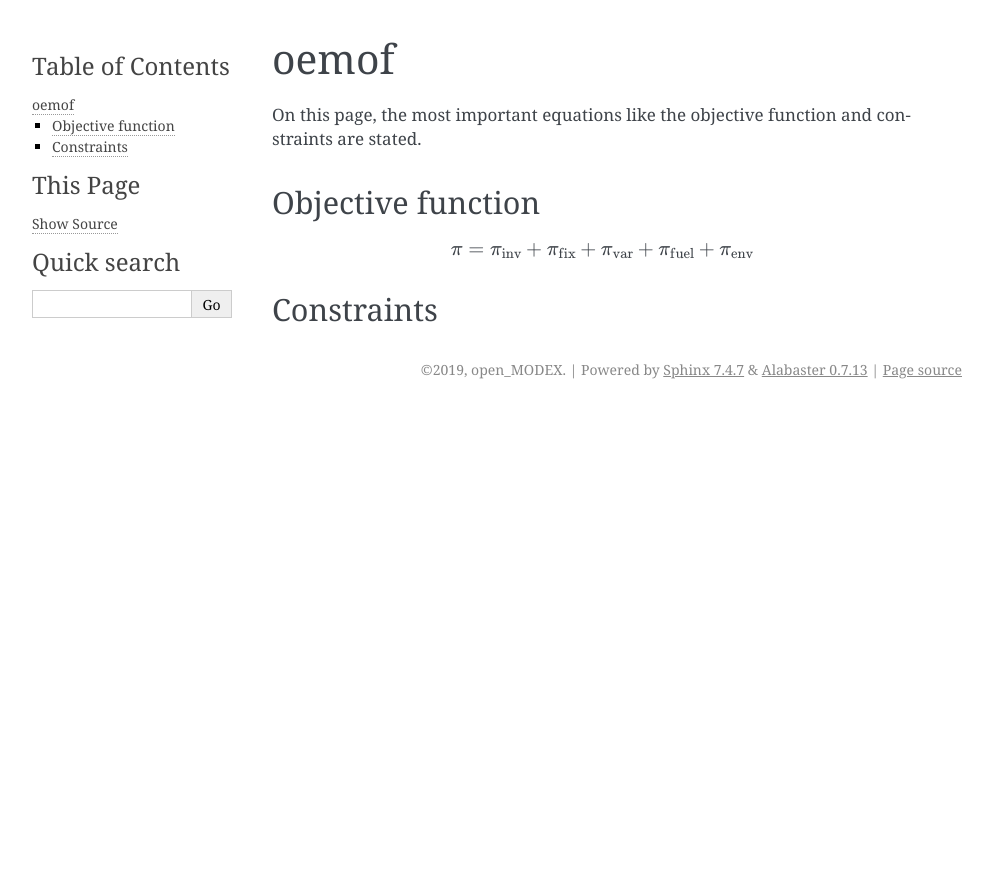
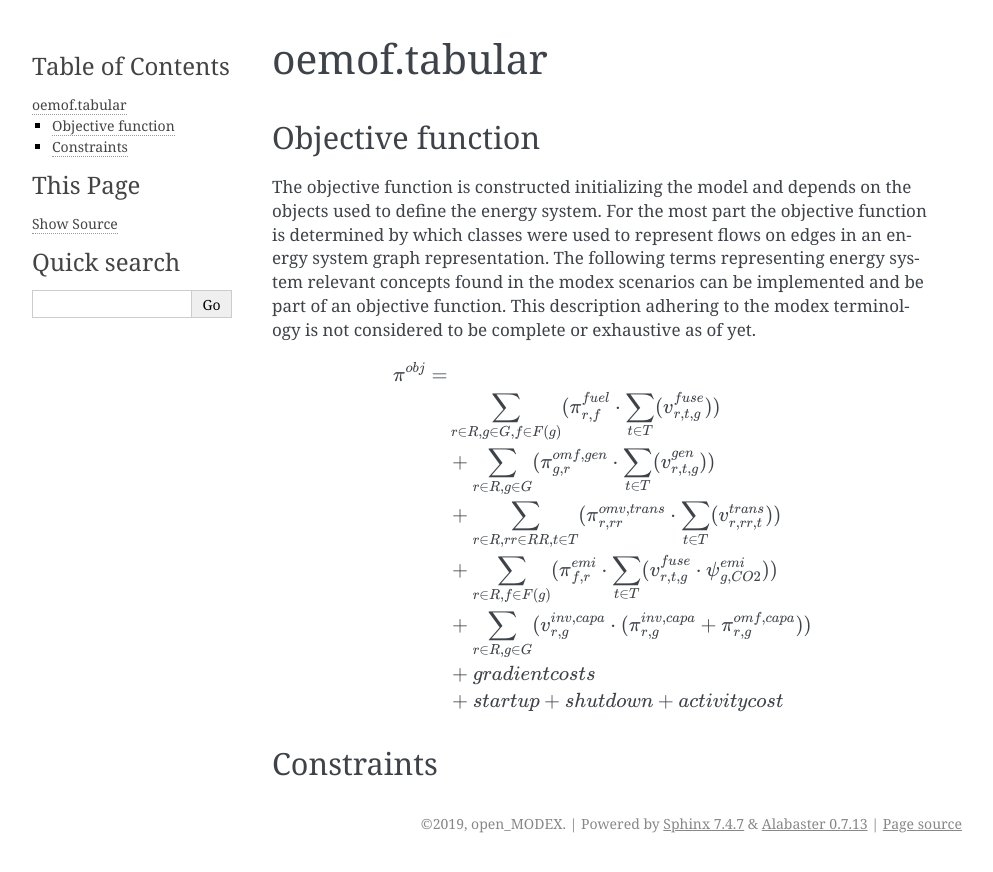
Before and after one commit to open-modex/mathematical-documentation, a Sphinx documentation site: the page built from doc/source/frameworks/oemof.rst, in a window 1280 px wide. Shown: the top 872 px of the page, without its empty margins (148-1141 px from the left). Built offline with Sphinx 7.4.7, drawn with Linux system fonts in a browser that asks for light colours.

Commit message:
Add objective function

```diff
--- a/doc/source/frameworks/oemof.rst
+++ b/doc/source/frameworks/oemof.rst
@@ -1,14 +1,31 @@
-oemof
-=====
-On this page, the most important equations like the objective function and constraints are stated.
+oemof.tabular
+=============
+
 
 Objective function
 ******************
 
+The objective function is constructed initializing the model and depends on the objects used to define the energy system. For the most part the objective function is determined by which classes were used to represent flows on edges in an energy system graph representation.
+The following terms representing energy system relevant concepts found in the modex scenarios can be implemented and be part of an objective function. This description adhering to the modex terminology is not considered to be complete or exhaustive as of yet.
+
 
 .. math::
 
-    \pi = \pi_{\text{inv}} + \pi_{\text{fix}} + \pi_{\text{var}} + \pi_{\text{fuel}} + \pi_{\text{env}}
+    \pi^{obj} =
+
+    & \sum_{r\in R, g\in G, f\in F(g)} ( \pi^{fuel}_{r, f} \cdot \sum_{t\in T} ( v^{fuse}_{r, t, g} ) )
+
+    & + \sum_{r\in R, g\in G} ( \pi^{omf, gen}_{g, r} \cdot \sum_{t\in T} ( v^{gen}_{r, t, g} ) )
+
+    & + \sum_{r\in R, rr\in RR, t\in T } ( \pi^{omv, trans}_{r, rr} \cdot \sum_{t\in T} ( v^{trans}_{r,rr,t} ) )
+
+    & + \sum_{r\in R, f\in F(g)} ( \pi^{emi}_{f, r} \cdot \sum_{t\in T} ( v^{fuse}_{r, t, g} \cdot \psi^{emi}_{g, CO2} ) )
+
+    & + \sum_{r\in R, g\in G} ( v^{inv, capa}_{r, g} \cdot ( \pi^{inv, capa}_{r, g} + \pi^{omf, capa}_{r, g} ) )
+
+    & + gradientcosts
+
+    & + startup + shutdown + activity cost
 
 Constraints
 ***********
```
